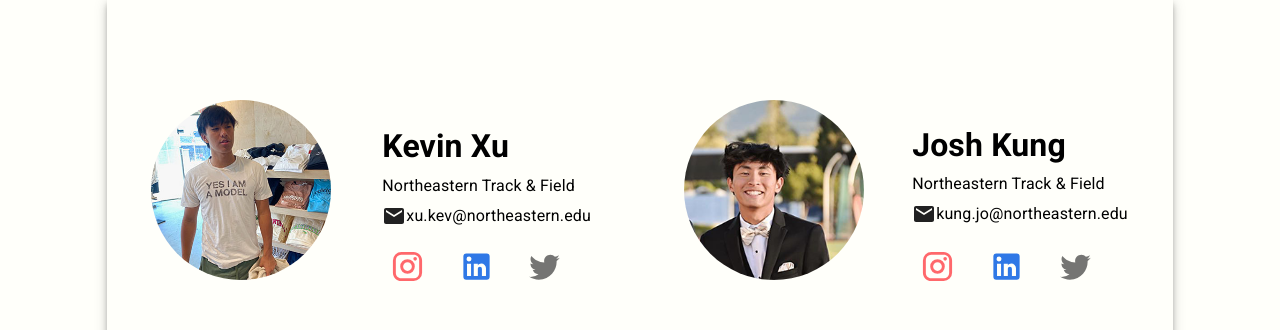
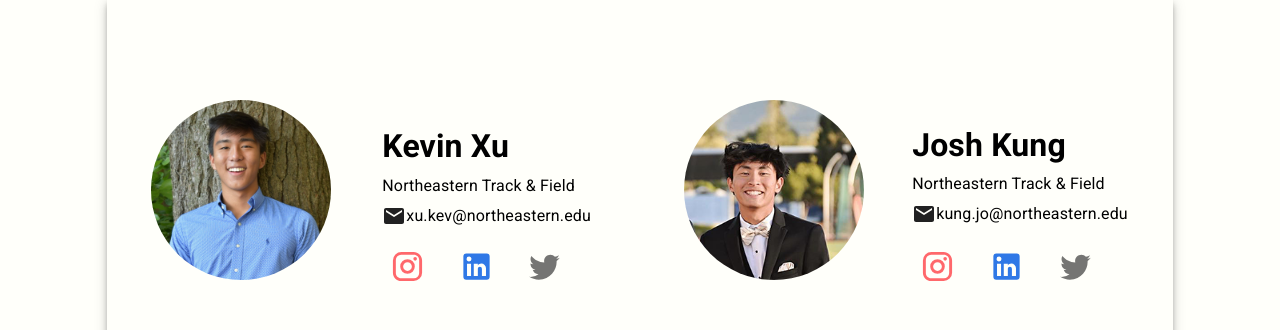
Before and after one commit to xukev22/blockstart_front_end, a React (Vite) app: page /contact in a window 1280 px wide. Shown: the part 164-494 px from the top of the page. Built offline with nearby package versions, Linux system fonts and the light colour scheme; no server answers; the HTML template or start-up script is replaced by a standard one.

Commit message:
updates for prof

```diff
--- a/src/pages/ContactPage.tsx
+++ b/src/pages/ContactPage.tsx
@@ -48,7 +48,7 @@ const ContactPage = () => {
             <Grid item>
               <Avatar
                 alt="Kevin Xu"
-                src="/images/kevprofilepic.jpeg"
+                src="/images/kevprofilepic.jpg"
                 sx={{ width: 180, height: 180 }}
               />
             </Grid>
@@ -96,7 +96,7 @@ const ContactPage = () => {
                 <Grid item xs={1}></Grid>
                 <IconButton
                   component={Link}
-                  href={`https://www.youtube.com/watch?v=xvFZjo5PgG0`}
+                  href={`https://twitter.com/`}
                 >
                   <TwitterIcon fontSize="large"></TwitterIcon>
                 </IconButton>
@@ -146,7 +146,7 @@ const ContactPage = () => {
                 <Grid item xs={1}></Grid>
                 <IconButton
                   component={Link}
-                  href={`https://www.youtube.com/watch?v=xvFZjo5PgG0`}
+                  href={`https://www.linkedin.com/feed/`}
                 >
                   <LinkedInIcon
                     fontSize="large"
@@ -156,7 +156,7 @@ const ContactPage = () => {
                 <Grid item xs={1}></Grid>
                 <IconButton
                   component={Link}
-                  href={`https://www.youtube.com/watch?v=xvFZjo5PgG0`}
+                  href={`https://twitter.com/`}
                 >
                   <TwitterIcon fontSize="large"></TwitterIcon>
                 </IconButton>
```
Also changed, not shown: public/images/kevprofilepic.jpeg (deleted), public/images/kevprofilepic.jpg (added).
